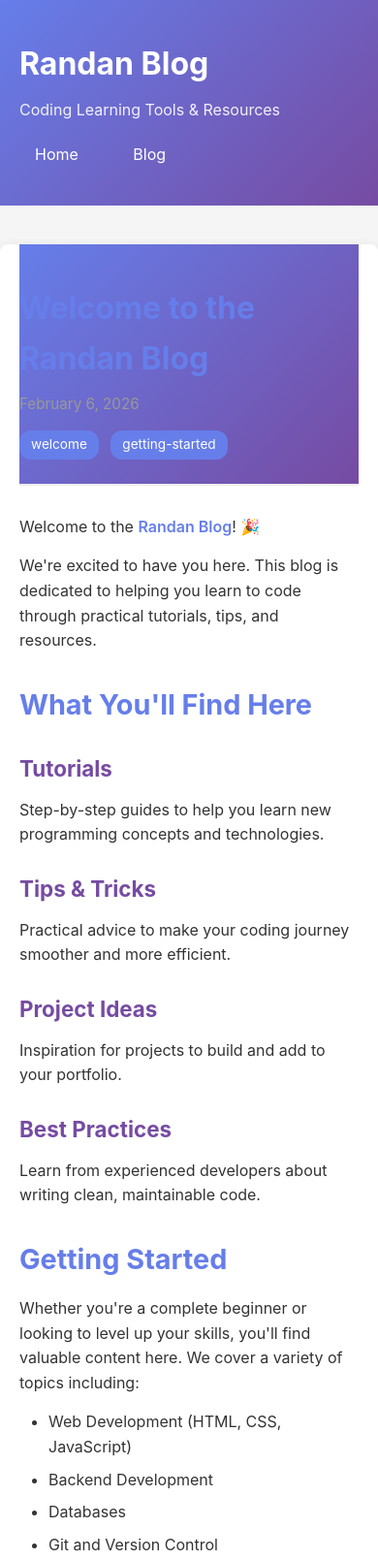
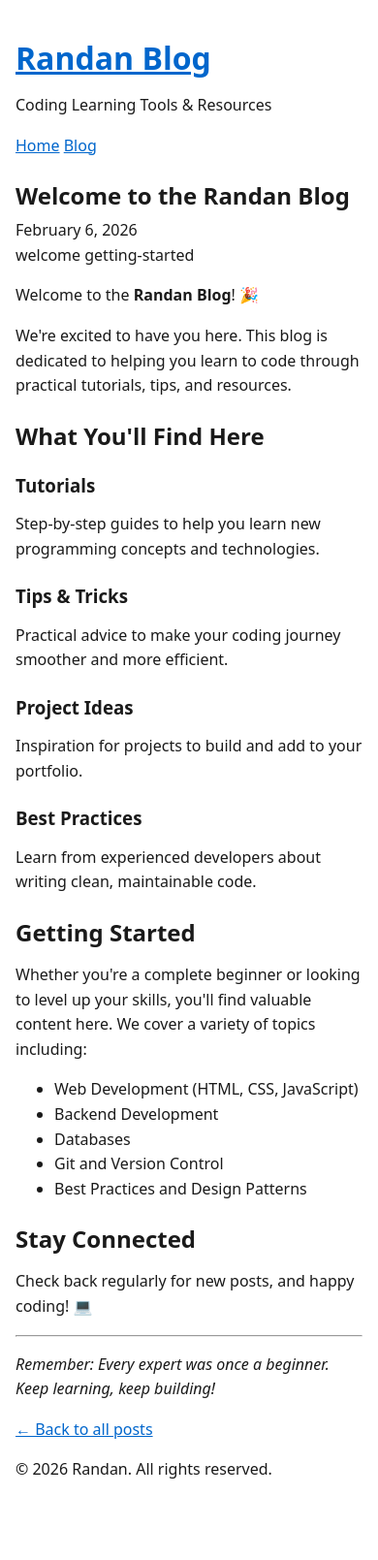
Before and after one commit to SueSmith/randan, an Eleventy site: page blog/posts/welcome.md in a window 390 px wide. Shown: the top 1609 px of the page at 97% size. After the commit the page ends 1561 px from the top, so only its background shows below. Built offline with nearby package versions, Linux system fonts and the light colour scheme; Eleventy itself is replaced by a stand-in of ours; files that its build step writes are made by us from their sources.

Commit message:
style reset

```diff
--- a/blog/css/style.css
+++ b/blog/css/style.css
@@ -1,289 +1,47 @@
-/* Reset and Base Styles */
-* {
-    margin: 0;
-    padding: 0;
-    box-sizing: border-box;
+/* Minimal, accessibility-focused styles */
+
+body {
+    font-family: system-ui, sans-serif;
+    line-height: 1.6;
+    color: #1a1a1a;
+    background-color: #fff;
+    max-width: 48rem;
+    margin: 0 auto;
+    padding: 1rem;
 }
 
-body {
-    font-family: -apple-system, BlinkMacSystemFont, 'Segoe UI', Roboto, Oxygen, Ubuntu, Cantarell, sans-serif;
-    line-height: 1.6;
-    color: #333;
-    background-color: #f5f5f5;
+a {
+    color: #0066cc;
 }
 
-.container {
-    max-width: 800px;
-    margin: 0 auto;
-    padding: 0 20px;
+a:focus {
+    outline: 3px solid #0066cc;
+    outline-offset: 2px;
 }
 
-/* Header */
-header {
-    background: linear-gradient(135deg, #667eea 0%, #764ba2 100%);
-    color: white;
-    padding: 40px 0;
-    margin-bottom: 40px;
+h1, h2, h3 {
+    margin-top: 1.5rem;
+    margin-bottom: 0.5rem;
+    line-height: 1.25;
 }
 
-header h1 {
-    font-size: 2.5em;
-    margin-bottom: 10px;
+p, ul, ol {
+    margin-bottom: 1rem;
 }
 
-header h1 a {
-    color: white;
-    text-decoration: none;
+code {
+    background-color: #f5f5f5;
+    padding: 0.125rem 0.25rem;
+    font-family: monospace;
 }
 
-header h1 a:hover {
-    opacity: 0.9;
+pre {
+    background-color: #f5f5f5;
+    padding: 1rem;
+    overflow-x: auto;
 }
 
-.tagline {
-    font-size: 1.2em;
-    opacity: 0.9;
-    margin-bottom: 20px;
+pre code {
+    background-color: transparent;
+    padding: 0;
 }
-
-nav {
-    margin-top: 20px;
-}
-
-nav a {
-    color: white;
-    text-decoration: none;
-    margin-right: 20px;
-    padding: 8px 16px;
-    border-radius: 4px;
-    transition: background-color 0.3s;
-}
-
-nav a:hover {
-    background-color: rgba(255, 255, 255, 0.2);
-}
-
-/* Main Content */
-main {
-    background: white;
-    padding: 40px;
-    border-radius: 8px;
-    box-shadow: 0 2px 10px rgba(0, 0, 0, 0.1);
-    margin-bottom: 40px;
-    min-height: 400px;
-}
-
-/* Blog Home */
-.blog-home h2 {
-    color: #667eea;
-    margin-bottom: 30px;
-    font-size: 2em;
-}
-
-.posts-list {
-    display: flex;
-    flex-direction: column;
-    gap: 30px;
-}
-
-.post-preview {
-    padding: 20px;
-    border-left: 4px solid #667eea;
-    background: #f9f9f9;
-    border-radius: 4px;
-    transition: transform 0.2s, box-shadow 0.2s;
-}
-
-.post-preview:hover {
-    transform: translateX(5px);
-    box-shadow: 0 4px 12px rgba(102, 126, 234, 0.2);
-}
-
-.post-preview h3 {
-    margin-bottom: 10px;
-    font-size: 1.5em;
-}
-
-.post-preview h3 a {
-    color: #333;
-    text-decoration: none;
-}
-
-.post-preview h3 a:hover {
-    color: #667eea;
-}
-
-.post-preview time {
-    display: block;
-    color: #999;
-    font-size: 0.9em;
-    margin-bottom: 10px;
-}
-
-.post-preview p {
-    margin-bottom: 10px;
-    color: #666;
-}
-
-/* Post Page */
-.post {
-    max-width: 100%;
-}
-
-.post-header {
-    border-bottom: 2px solid #eee;
-    padding-bottom: 20px;
-    margin-bottom: 30px;
-}
-
-.post-header h1 {
-    color: #667eea;
-    font-size: 2.5em;
-    margin-bottom: 10px;
-}
-
-.post-header time {
-    display: block;
-    color: #999;
-    font-size: 0.95em;
-    margin-bottom: 15px;
-}
-
-.post-content {
-    margin-bottom: 40px;
-}
-
-.post-content h2 {
-    color: #667eea;
-    margin-top: 30px;
-    margin-bottom: 15px;
-    font-size: 1.8em;
-}
-
-.post-content h3 {
-    color: #764ba2;
-    margin-top: 25px;
-    margin-bottom: 12px;
-    font-size: 1.4em;
-}
-
-.post-content p {
-    margin-bottom: 15px;
-}
-
-.post-content ul, .post-content ol {
-    margin-left: 30px;
-    margin-bottom: 15px;
-}
-
-.post-content li {
-    margin-bottom: 8px;
-}
-
-.post-content code {
-    background: #f4f4f4;
-    padding: 2px 6px;
-    border-radius: 3px;
-    font-family: 'Courier New', monospace;
-    font-size: 0.9em;
-}
-
-.post-content pre {
-    background: #2d2d2d;
-    color: #f8f8f2;
-    padding: 20px;
-    border-radius: 5px;
-    overflow-x: auto;
-    margin-bottom: 20px;
-}
-
-.post-content pre code {
-    background: none;
-    padding: 0;
-    color: inherit;
-}
-
-.post-content blockquote {
-    border-left: 4px solid #667eea;
-    padding-left: 20px;
-    margin: 20px 0;
-    font-style: italic;
-    color: #666;
-}
-
-.post-content strong {
-    color: #667eea;
-    font-weight: 600;
-}
-
-.post-content hr {
-    border: none;
-    border-top: 2px solid #eee;
-    margin: 30px 0;
-}
-
-.post-footer {
-    padding-top: 20px;
-    border-top: 2px solid #eee;
-}
-
-.post-footer a {
-    color: #667eea;
-    text-decoration: none;
-    font-weight: 500;
-}
-
-.post-footer a:hover {
-    text-decoration: underline;
-}
-
-/* Tags */
-.tags {
-    margin-top: 15px;
-}
-
-.tag {
-    display: inline-block;
-    background: #667eea;
-    color: white;
-    padding: 4px 12px;
-    border-radius: 12px;
-    font-size: 0.85em;
-    margin-right: 8px;
-    margin-bottom: 5px;
-}
-
-/* Footer */
-footer {
-    text-align: center;
-    padding: 30px 0;
-    color: #999;
-    font-size: 0.9em;
-}
-
-/* Responsive Design */
-@media (max-width: 768px) {
-    header h1 {
-        font-size: 2em;
-    }
-
-    .tagline {
-        font-size: 1em;
-    }
-
-    main {
-        padding: 20px;
-    }
-
-    .post-header h1 {
-        font-size: 2em;
-    }
-
-    .blog-home h2 {
-        font-size: 1.6em;
-    }
-
-    .post-preview h3 {
-        font-size: 1.3em;
-    }
-}
```
Also changed, not shown: index.html (+15 -72 lines).
